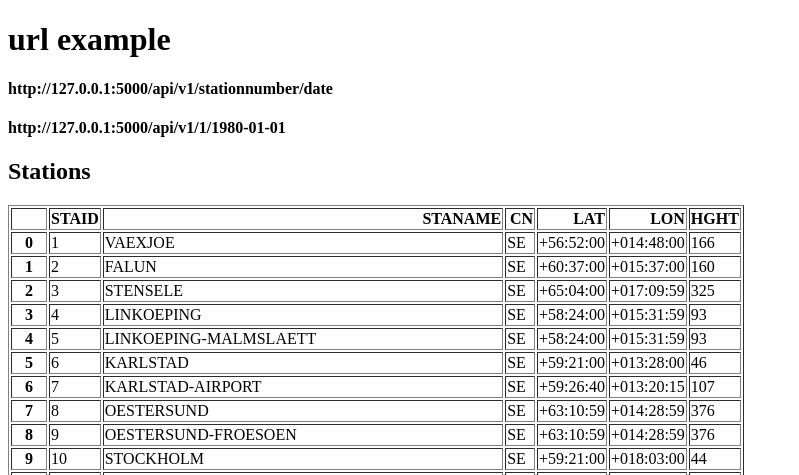
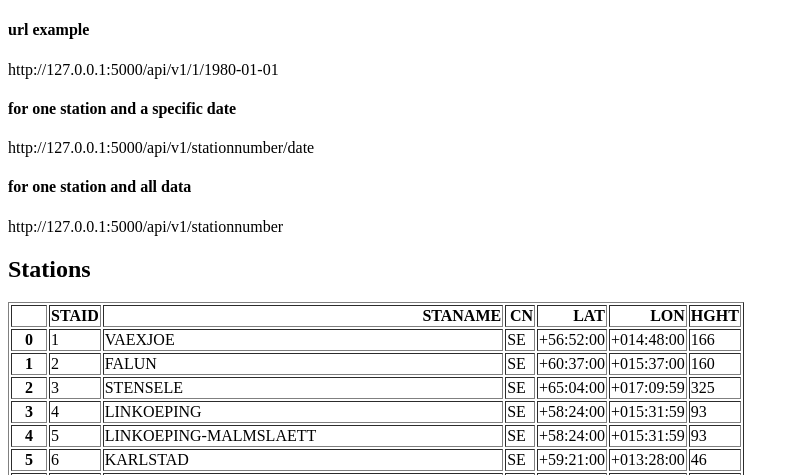
Before and after one commit to eric-owen/weather-api, a Flask app: page / in a window 1280 px wide. Shown: the top 475 px of the page, without its empty margins (0-799 px from the left). Run offline with Flask 3, Linux system fonts and the light colour scheme.

Commit message:
updates home page with additional route

```diff
--- a/templates/home.html
+++ b/templates/home.html
@@ -5,9 +5,12 @@
     <title>Title</title>
 </head>
 <body>
-    <h1>url example</h1>
-    <h4>http://127.0.0.1:5000/api/v1/stationnumber/date</h4>
-    <h4>http://127.0.0.1:5000/api/v1/1/1980-01-01</h4>
+    <h4>url example</h4>
+    <p>http://127.0.0.1:5000/api/v1/1/1980-01-01</p>
+    <h4>for one station and a specific date</h4>
+    <p>http://127.0.0.1:5000/api/v1/stationnumber/date</p>
+    <h4>for one station and all data</h4>
+    <p>http://127.0.0.1:5000/api/v1/stationnumber</p>
     <h2>Stations</h2>
     <p>{{data|safe}}</p>
 </body>
```
